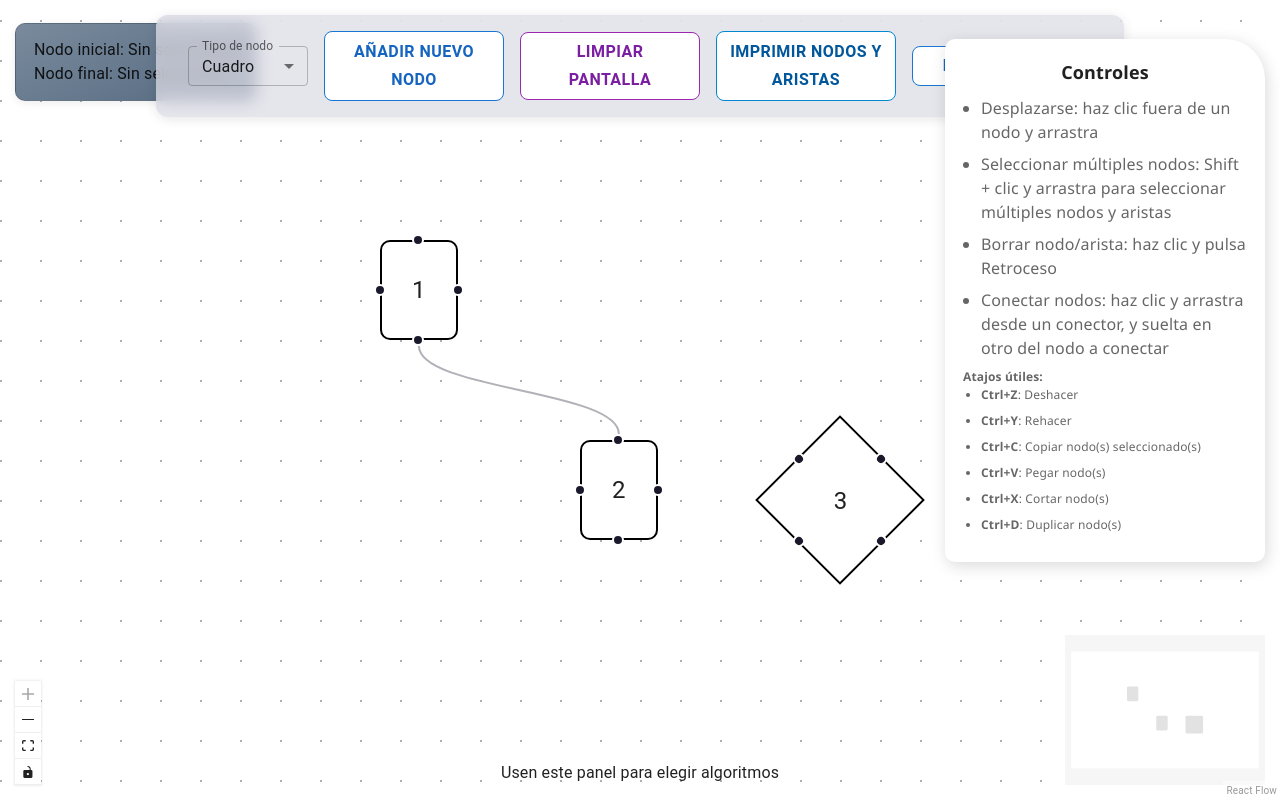
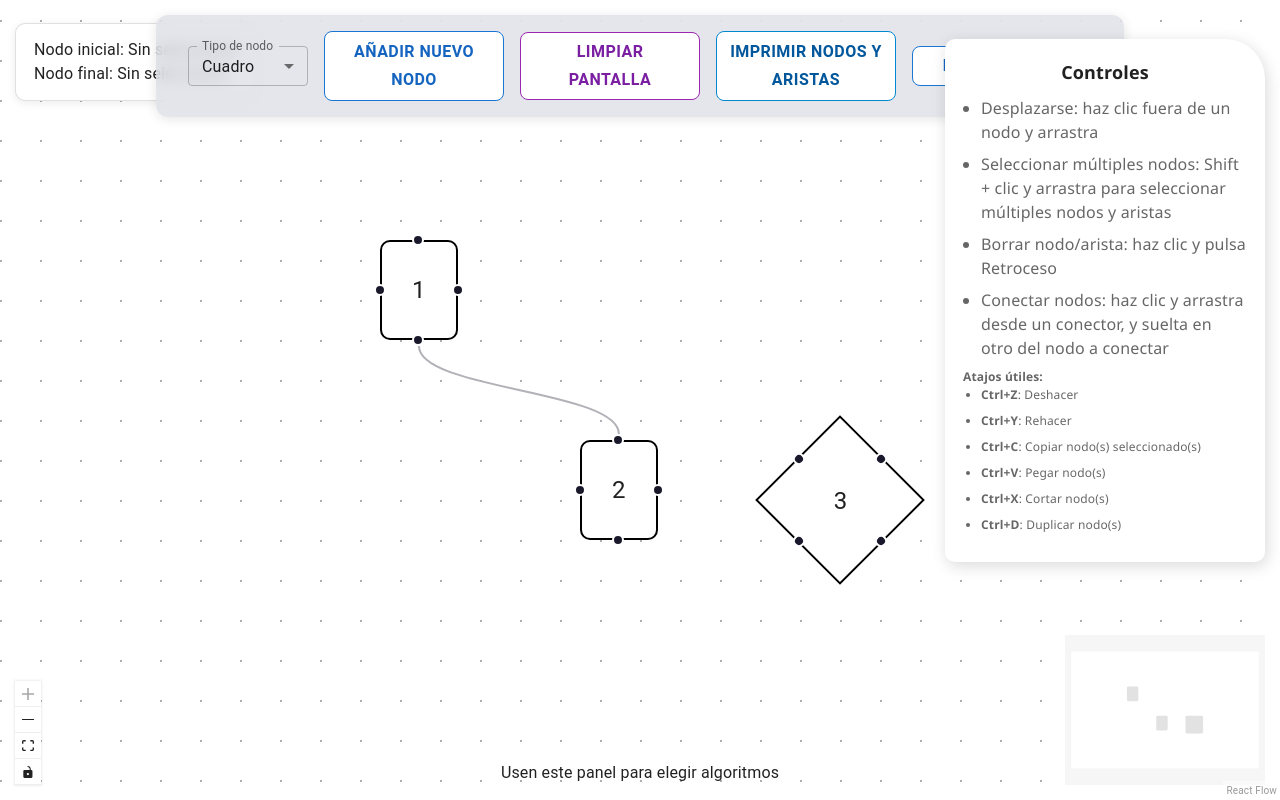
Before and after one commit to FerGaram/Proyecto-Interfaz-IA, a React (Vite) app in the folder client/: page / in a window 1280 px wide. Built offline with nearby package versions, Linux system fonts and the light colour scheme.

Commit message:
Ajustes modo oscuro top-left, minimap
Se aplicó un fondo claro al Panel top-left, y se aplicó el tema oscuro al Minimap

```diff
--- a/client/src/App.css
+++ b/client/src/App.css
@@ -196,7 +196,7 @@
    Panel superior izquierdo (nodo inicial/final)
 -------------------------------------------- */
 .panel-box {
-  background-image: linear-gradient(155deg, #546980c6, #546980);
+  /* background-image: linear-gradient(155deg, #546980c6, #546980); */
   border: 1.5px solid #bdbdbd;
   border-radius: 10px;
   padding: 14px 18px;
--- a/client/src/App.tsx
+++ b/client/src/App.tsx
@@ -266,6 +266,7 @@ function Flow() {
           onConnect={onConnect} // Handler de conexiones
           fitView // Ajusta la pantalla para contener y centrar los nodos iniciales
           connectionMode={ConnectionMode.Loose} // Se define de esta forma para que los conectores puedan iniciar y terminar conexiones
+          colorMode={darkMode ? "dark" : "light"}
         >
           <Background /* Fondo punteado */ />
           <Controls /* Botones de la esquina inferior izquierda */ />
```
